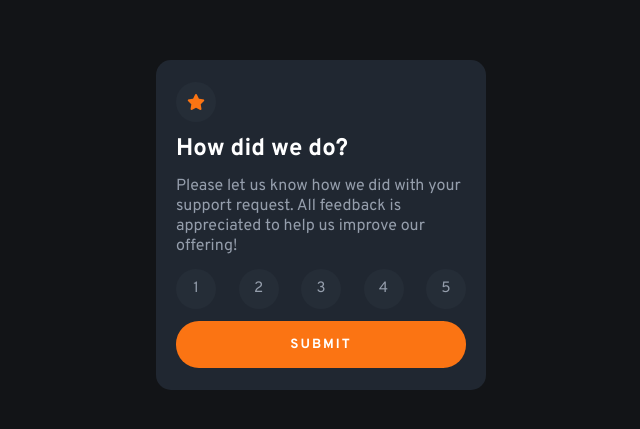
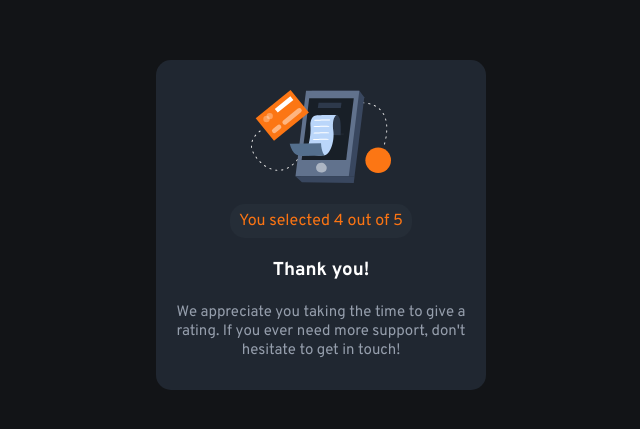
Before and after one commit to BarrosLucasJavier/Interactive-rating-component, a plain HTML site: page index.html in a window 1280 px wide. Shown: the part 175-604 px from the top of the page, without its empty margins (319-959 px from the left). Drawn offline with Linux system fonts and the light colour scheme.

Commit message:
thank you component finalizado

```diff
--- a/index.html
+++ b/index.html
@@ -11,7 +11,7 @@
   <link rel="stylesheet" href="./styles/style.css">
 </head>
 <body>
-  <section class="rating-component">
+  <section class="rating-component" id="rating-container">
     <div class="star">
       <i class="fa-solid fa-star"></i>
     </div>
@@ -26,5 +26,13 @@
     </div>
     <button class="btn" type="submit">SUBMIT</button>
   </section>
+  <section class="rating-component thank-component">
+    <img class="thank-img" src="./images/illustration-thank-you.svg" alt="thankYou">
+    <div class="thank-selected">
+      <p>You selected 4 out of 5</p>
+    </div>
+    <h3 class="thank-title">Thank you!</h3>
+    <p class="thank-text">We appreciate you taking the time to give a rating. If you ever need more support, don't hesitate to get in touch!</p>
+  </section>
 </body>
 </html>
--- a/styles/style.css
+++ b/styles/style.css
@@ -63,3 +63,33 @@ body{
     font-weight: bold;
     letter-spacing: 2px;
 }
+#rating-container{
+    display: none;
+}
+
+/* -- Thank You Component -- */
+.thank-component{
+    display: flex;
+    flex-direction: column;
+    justify-content: space-evenly;
+    align-items: center;
+}
+.thank-img{
+    width: 48%;
+}
+.thank-selected{
+    color: hsl(25, 97%, 53%);
+    background-color: hsl(213, 19%, 18%);
+    padding: 7px 9px;
+    border-radius: 15px;
+}
+.thank-selected p{
+    color: hsl(25, 97%, 53%);
+}
+.thank-title{
+    color: white;
+}
+.thank-text{
+    font-size: 15px;
+    text-align: center;
+}
```
